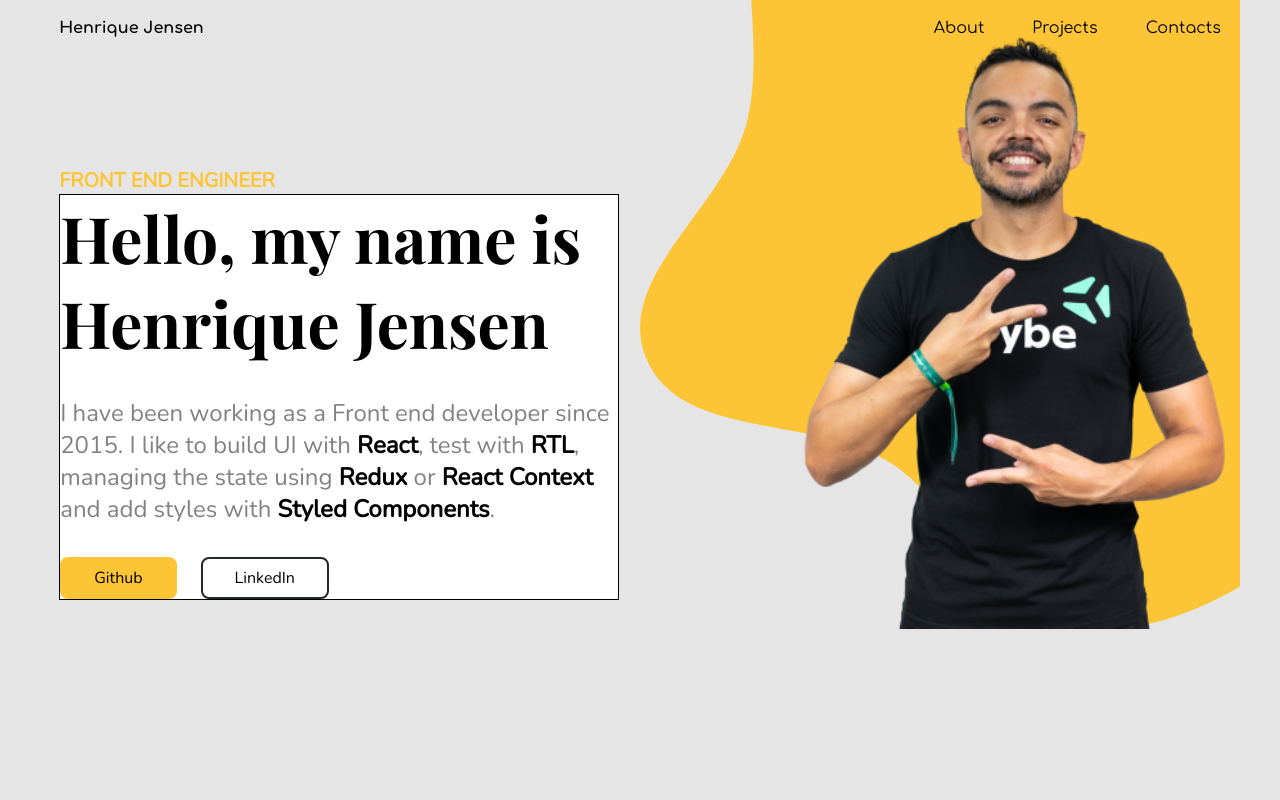
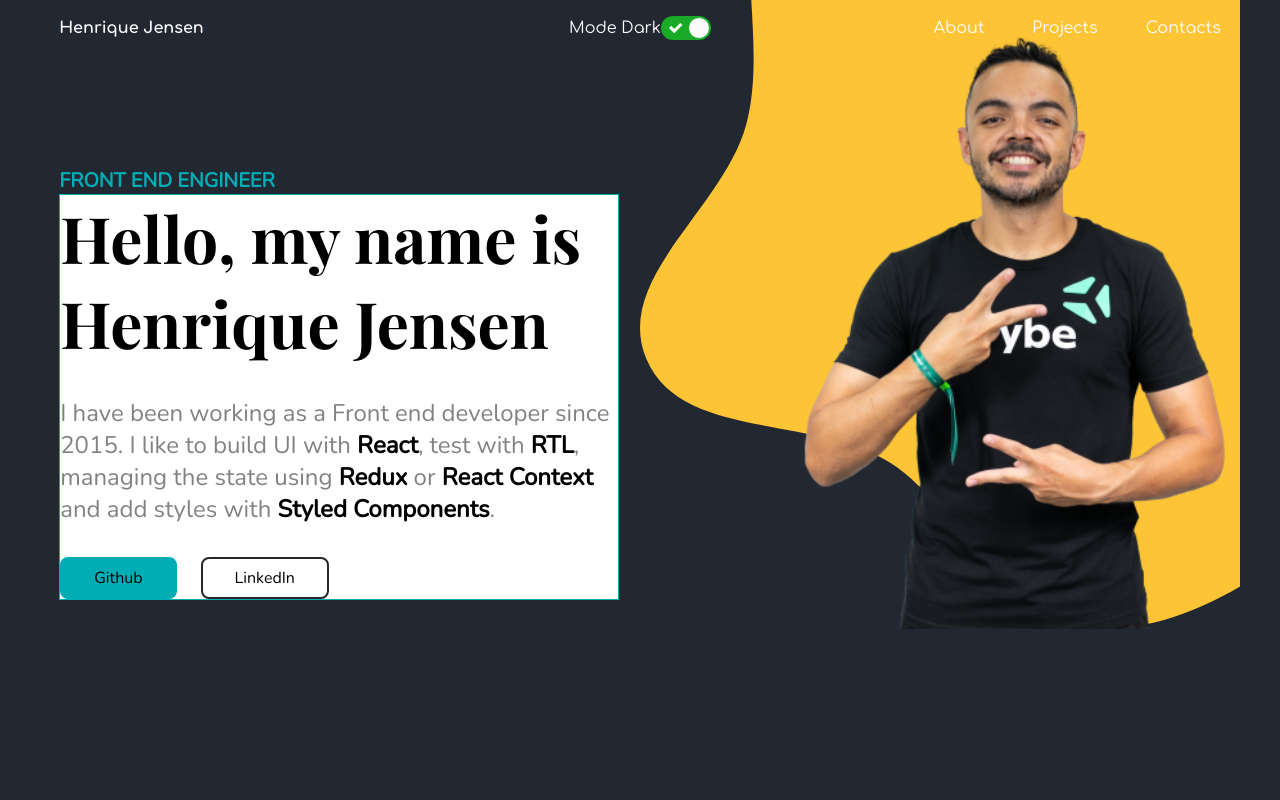
Before and after one commit to henriquejensen/henriquejensen.github.io, a React (Create React App) app: page / in a window 1280 px wide. Shown: the top 800 px of the page. Built offline with nearby package versions, Linux system fonts and the light colour scheme.

Commit message:
adds dark mode

```diff
--- a/package.json
+++ b/package.json
@@ -14,6 +14,7 @@
     "react": "^17.0.2",
     "react-dom": "^17.0.2",
     "react-scripts": "5.0.0",
+    "react-toggle": "^4.1.2",
     "typescript": "^4.6.2",
     "web-vitals": "^2.1.4"
   },
@@ -40,5 +41,8 @@
       "last 1 firefox version",
       "last 1 safari version"
     ]
+  },
+  "devDependencies": {
+    "@types/react-toggle": "^4.0.3"
   }
 }
--- a/src/App.css
+++ b/src/App.css
@@ -4,10 +4,17 @@
 :root {
   --main-color: #E5E5E5;
   --accent: #FDC435;
+  --text-color: #000;
   --black: #000;
   --light-black: #25282B;
   --light-gray: #828282;
   --white: white;
+}
+
+.dark {
+  --main-color: #222831;
+  --accent: #00ADB5;
+  --text-color: white
 }
 
 html {
--- a/src/App.tsx
+++ b/src/App.tsx
@@ -4,11 +4,15 @@
 import Intro from "./components/Intro";
 import Projects from "./components/Projects";
 import Footer from "./components/Footer";
+import MyToggle from "./components/Toggle";
 
 function App() {
+
   return (
     <section className="container-app">
       <Menu />
+
+      <MyToggle />
 
       <LogoContainer />
 
--- a/src/components/Footer.module.css
+++ b/src/components/Footer.module.css
@@ -3,6 +3,7 @@
   justify-content: center;
   margin-top: 9rem;
   margin-bottom: 5rem;
+  color: var(--text-color);
 }
 
 @media ( max-width: 53rem ) {
--- a/src/components/Header.module.css
+++ b/src/components/Header.module.css
@@ -7,6 +7,7 @@
 
 .container div {
   font-weight: bold;
+  color: var(--text-color);
 }
 
 .menu ul {
@@ -14,7 +15,9 @@
 }
 
 .menu a {
+  text-decoration: none;
   margin-right: 3rem;
+  color: var(--text-color);
 }
 
 .menu a:last-child {
@@ -23,11 +26,6 @@
 
 .menu a:hover {
   background-color: var(--accent);
-}
-
-.menu a {
-  text-decoration: none;
-  color: var(--black);
 }
 
 .container img {
@@ -70,6 +68,7 @@
   .menu a {
     margin: 0;
     padding: 0.7rem;
+    color: var(--black);
   }
 
   .active {
--- a/src/components/Intro.module.css
+++ b/src/components/Intro.module.css
@@ -14,7 +14,7 @@
 
 .card {
   background-color: var(--white);
-  border: 1px solid #000000;
+  border: 1px solid var(--accent);;
 }
 
 .card h1 {
@@ -64,7 +64,6 @@
   }
 
   .container h2 {
-    color: var(--black);
     order: 2;
   }
 
--- a/src/components/Projects.module.css
+++ b/src/components/Projects.module.css
@@ -10,6 +10,7 @@
 .container h2 {
   font-size: 3rem;
   margin-bottom: 5rem;
+  color: var(--text-color);
 }
 
 @media ( max-width: 53rem ) {
--- /dev/null
+++ b/src/components/Toggle.css
@@ -0,0 +1,150 @@
+.react-toggle {
+  touch-action: pan-x;
+
+  display: inline-block;
+  position: relative;
+  cursor: pointer;
+  background-color: transparent;
+  border: 0;
+  padding: 0;
+
+  -webkit-touch-callout: none;
+  -webkit-user-select: none;
+  -khtml-user-select: none;
+  -moz-user-select: none;
+  -ms-user-select: none;
+  user-select: none;
+
+  -webkit-tap-highlight-color: rgba(0,0,0,0);
+  -webkit-tap-highlight-color: transparent;
+}
+
+.react-toggle-screenreader-only {
+  border: 0;
+  clip: rect(0 0 0 0);
+  height: 1px;
+  margin: -1px;
+  overflow: hidden;
+  padding: 0;
+  position: absolute;
+  width: 1px;
+}
+
+.react-toggle--disabled {
+  cursor: not-allowed;
+  opacity: 0.5;
+  -webkit-transition: opacity 0.25s;
+  transition: opacity 0.25s;
+}
+
+.react-toggle-track {
+  width: 50px;
+  height: 24px;
+  padding: 0;
+  border-radius: 30px;
+  background-color: #4D4D4D;
+  -webkit-transition: all 0.2s ease;
+  -moz-transition: all 0.2s ease;
+  transition: all 0.2s ease;
+}
+
+.react-toggle:hover:not(.react-toggle--disabled) .react-toggle-track {
+  background-color: #000000;
+}
+
+.react-toggle--checked .react-toggle-track {
+  background-color: #19AB27;
+}
+
+.react-toggle--checked:hover:not(.react-toggle--disabled) .react-toggle-track {
+  background-color: #128D15;
+}
+
+.react-toggle-track-check {
+  position: absolute;
+  width: 14px;
+  height: 10px;
+  top: 0px;
+  bottom: 0px;
+  margin-top: auto;
+  margin-bottom: auto;
+  line-height: 0;
+  left: 8px;
+  opacity: 0;
+  -webkit-transition: opacity 0.25s ease;
+  -moz-transition: opacity 0.25s ease;
+  transition: opacity 0.25s ease;
+}
+
+.react-toggle--checked .react-toggle-track-check {
+  opacity: 1;
+  -webkit-transition: opacity 0.25s ease;
+  -moz-transition: opacity 0.25s ease;
+  transition: opacity 0.25s ease;
+}
+
+.react-toggle-track-x {
+  position: absolute;
+  width: 10px;
+  height: 10px;
+  top: 0px;
+  bottom: 0px;
+  margin-top: auto;
+  margin-bottom: auto;
+  line-height: 0;
+  right: 10px;
+  opacity: 1;
+  -webkit-transition: opacity 0.25s ease;
+  -moz-transition: opacity 0.25s ease;
+  transition: opacity 0.25s ease;
+}
+
+.react-toggle--checked .react-toggle-track-x {
+  opacity: 0;
+}
+
+.react-toggle-thumb {
+  transition: all 0.5s cubic-bezier(0.23, 1, 0.32, 1) 0ms;
+  position: absolute;
+  top: 1px;
+  left: 1px;
+  width: 22px;
+  height: 22px;
+  border: 1px solid #4D4D4D;
+  border-radius: 50%;
+  background-color: #FAFAFA;
+
+  -webkit-box-sizing: border-box;
+  -moz-box-sizing: border-box;
+  box-sizing: border-box;
+
+  -webkit-transition: all 0.25s ease;
+  -moz-transition: all 0.25s ease;
+  transition: all 0.25s ease;
+}
+
+.react-toggle--checked .react-toggle-thumb {
+  left: 27px;
+  border-color: #19AB27;
+}
+
+.react-toggle--focus .react-toggle-thumb {
+  -webkit-box-shadow: 0px 0px 3px 2px #0099E0;
+  -moz-box-shadow: 0px 0px 3px 2px #0099E0;
+  box-shadow: 0px 0px 2px 3px #0099E0;
+}
+
+.react-toggle:active:not(.react-toggle--disabled) .react-toggle-thumb {
+  -webkit-box-shadow: 0px 0px 5px 5px #0099E0;
+  -moz-box-shadow: 0px 0px 5px 5px #0099E0;
+  box-shadow: 0px 0px 5px 5px #0099E0;
+}
+
+.container-toggle {
+  position: absolute;
+  display: flex;
+  justify-content: center;
+  align-items: center;
+  color: var(--text-color);
+  margin-top: 1rem;
+}
--- /dev/null
+++ b/src/components/Toggle.tsx
@@ -0,0 +1,25 @@
+import { useState } from 'react';
+import Toggle from 'react-toggle'
+import './Toggle.css'
+
+export default function MyToggle() {
+  const [isDark, setDark] = useState(true);
+
+  if (isDark) {
+    document.body.classList.add('dark')
+  } else {
+    document.body.classList.remove('dark')
+  }
+
+
+  return (
+    <label className='container-toggle'>
+      Mode {isDark ? 'Dark' : 'Light'}
+      <Toggle
+        checked={isDark}
+        onChange={() => setDark(p => !p)}
+      />
+    </label>
+
+  )
+}
```
Also changed, not shown: 2 other files (tests, documents, lock files or other folders).
